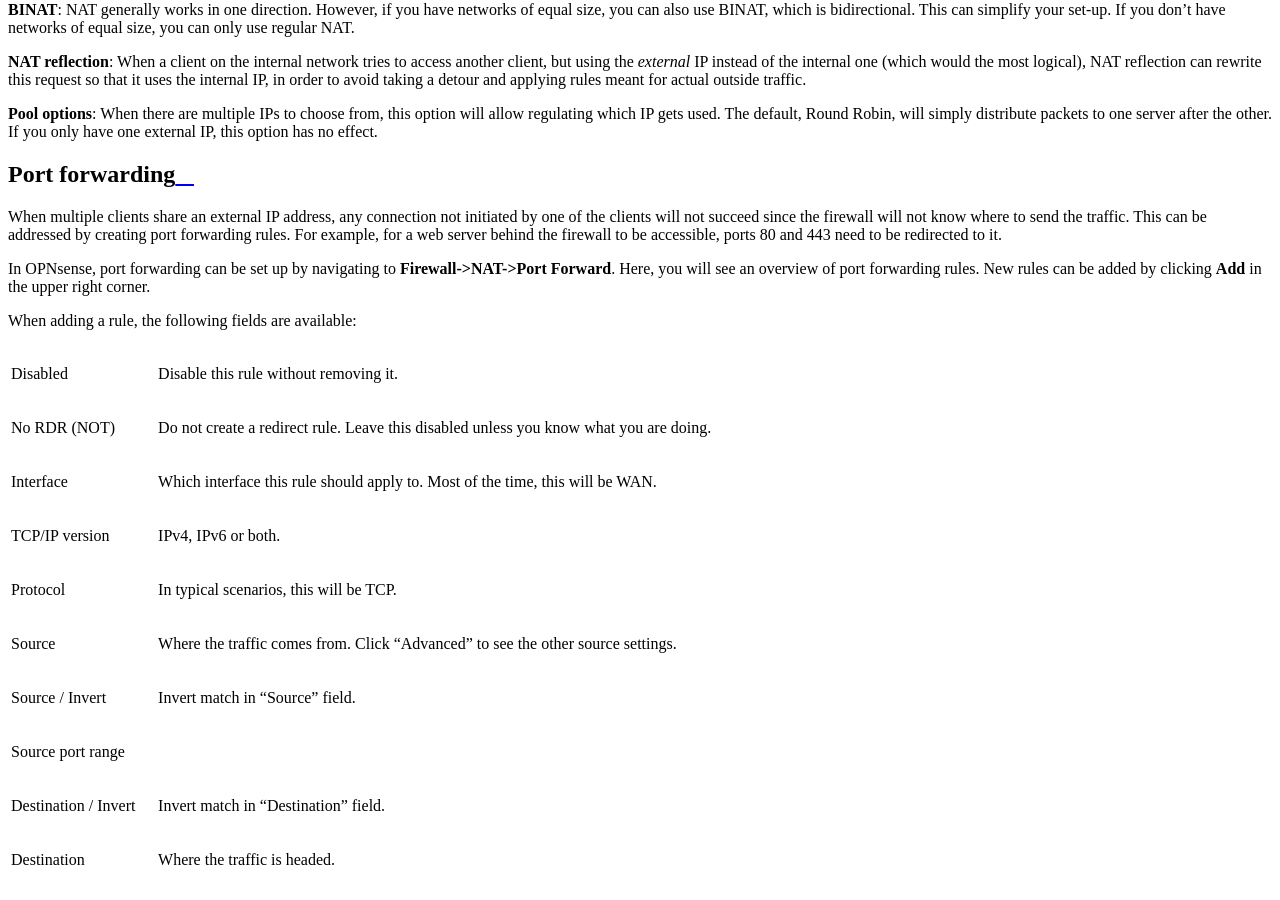
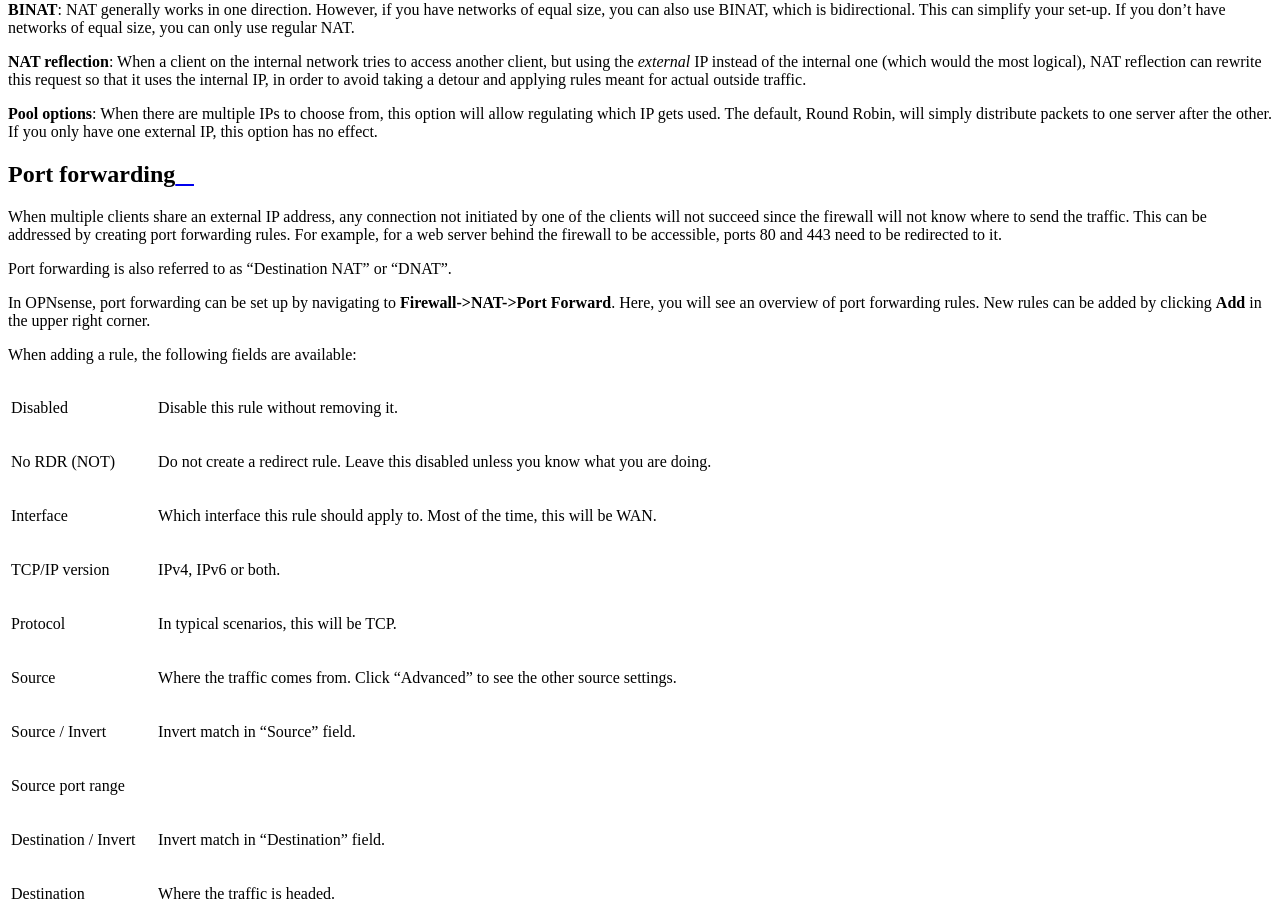
Before and after one commit to opnsense/docs, a Sphinx documentation site: the page built from source/manual/nat.rst, in a window 1280 px wide and 900 px high, scrolled down 1406 px. Built offline with Sphinx 7.4.7 and the Read the Docs theme 2.0.0, drawn with Linux system fonts in a browser that asks for light colours; some of the changed text lies outside the part shown.

Commit message:
Add SNAT, DNAT

```diff
--- a/source/manual/nat.rst
+++ b/source/manual/nat.rst
@@ -38,6 +38,8 @@
 succeed since the firewall will not know where to send the traffic. This can be addressed by creating port
 forwarding rules. For example, for a web server behind the firewall to be accessible, ports 80 and 443 need to
 be redirected to it.
+
+Port forwarding is also referred to as “Destination NAT” or “DNAT”.
 
 In OPNsense, port forwarding can be set up by navigating to **Firewall->NAT->Port Forward**. Here, you will see
 an overview of port forwarding rules. New rules can be added by clicking **Add** in the upper right corner.
@@ -99,6 +101,8 @@
 When a client on an internal network makes an outbound request, the gateway will have to change the source IP to
 the external IP of the gateway, since the outside server will not be able to send an answer back otherwise.
 
+Outbound NAT is also referred to as “Source NAT” or “SNAT”.
+
 If you only have one external IP, then you leave the Outbound NAT options on automatic. However, if you have
 multiple IP addresses, you might want to change the settings and add some custom rules.
 
```
